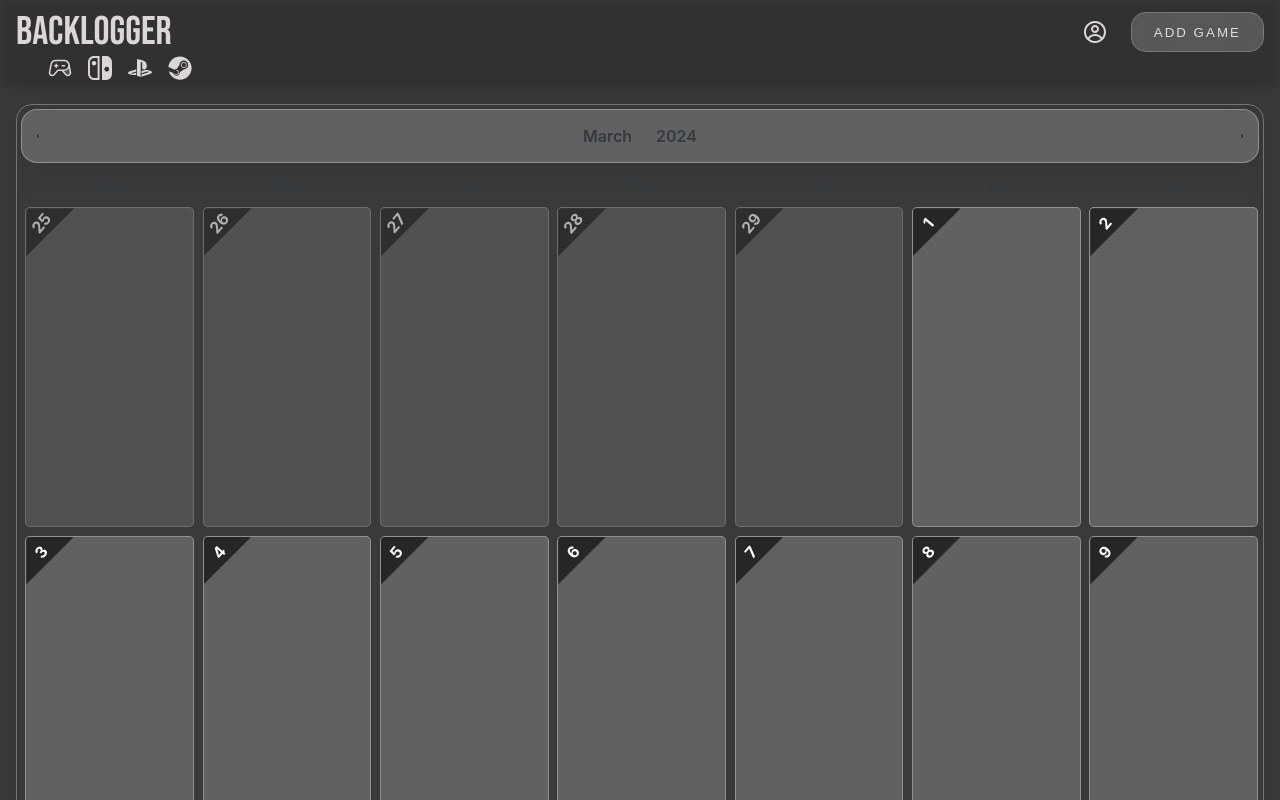
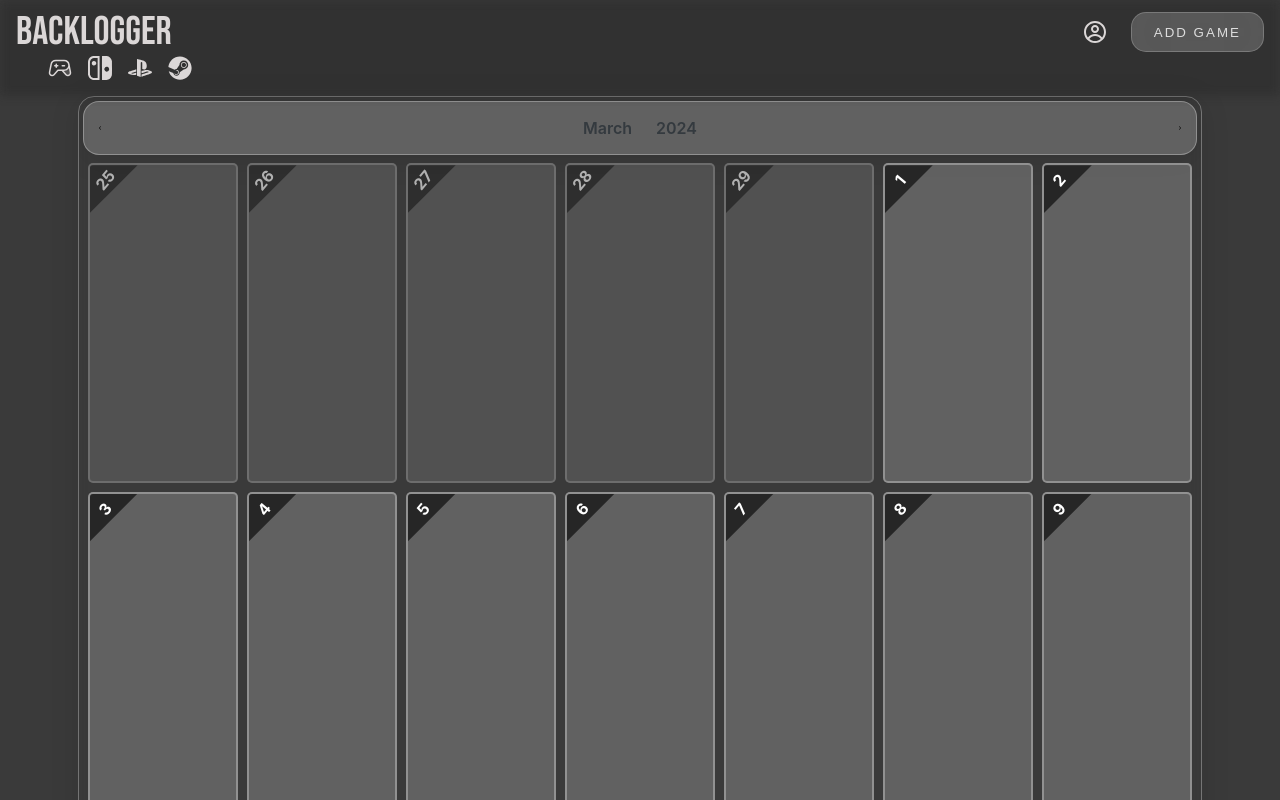
Before and after one commit to ibsuga/backlogger, a React (Vite) app: page / in a window 1280 px wide. Both pictures are taken after a click on the button "GO TO CALENDAR". Shown: the top 800 px of the page. Built offline with nearby package versions, Linux system fonts and the light colour scheme; the HTML template or start-up script is replaced by a standard one.

Commit message:
Changes calendar styles

```diff
--- a/src/App.css
+++ b/src/App.css
@@ -50,4 +50,5 @@ body,
   z-index: 9;
   padding: 1em;
   flex: 1;
+  padding-top: 6em;
 }
--- a/src/Components/CalendarDay/CalendarDay.css
+++ b/src/Components/CalendarDay/CalendarDay.css
@@ -1,14 +1,25 @@
 .CalendarDay {
     height: 20em;
-    width: 13.2vw;
+    /* width: 13.2vw; */
+    /* width: 12.2vw; */
+    flex: 1;
+    width: auto;
     border-radius: 5px;
     background: rgba(255, 255, 255, 0.2);
-    border-radius: 5px;
     box-shadow: 0 4px 30px rgba(0, 0, 0, 0.1);
-    backdrop-filter: blur(5px);
-    -webkit-backdrop-filter: blur(5px);
-    border: 1px solid rgba(255, 255, 255, 0.3);
+    border: 2px solid rgba(255, 255, 255, 0.3);
     overflow: hidden;
+    transition: 0.2s;
+    cursor: pointer;
+    position: relative;
+}
+
+.CalendarDay:hover {
+    border-color: hsl(170, 75%, 45%);
+}
+
+.CalendarDay:hover .day {
+    background-color: hsl(170, 75%, 45%);
 }
 
 .CalendarDay .day {
--- a/src/Components/Navbar/NavBar.css
+++ b/src/Components/Navbar/NavBar.css
@@ -2,9 +2,12 @@
     display: grid;
     grid-template-rows: min-content min-content;
     align-items: center;
-    height: auto;
+    height: 6em;
     backdrop-filter: blur(5px);
     padding: 0.5em 1em;
+    position: fixed;
+    width: 100%;
+    z-index: 99999999999999999999999;
 }
 
 .NavBar::before {
--- a/src/pages/ReleasesCalendar/ReleasesCalendar.css
+++ b/src/pages/ReleasesCalendar/ReleasesCalendar.css
@@ -1,5 +1,10 @@
+ .ReleasesCalendar {
+     display: flex;
+     justify-content: center;
+ }
+
  .p-calendar {
-    width: 100%;
+     width: 90%;
  }
 
  .p-datepicker,
@@ -10,6 +15,8 @@
      backdrop-filter: blur(5px);
      -webkit-backdrop-filter: blur(5px);
      border: 1px solid rgba(255, 255, 255, 0.3);
+     color: hsl(0, 0%, 80%);
+     gap: 0.5em;
  }
 
  .p-datepicker-header {
@@ -27,6 +34,7 @@
 
  .p-datepicker-calendar td[data-pc-section='day'] {
      padding: 0.2em;
+     transition: 0.3s;
  }
 
  .p-datepicker-calendar td[data-pc-section='day'] span {
@@ -34,3 +42,46 @@
      width: inherit;
      height: min-content;
  }
+
+ .p-datepicker-calendar td span[data-p-highlight='true'] {
+     background-color: tomato;
+ }
+
+ .p-datepicker-calendar td:hover {
+     border-radius: 5px;
+     transform: scale(1.03);
+ }
+
+ .p-datepicker table td>span.p-highlight {
+     background: none;
+     background-color: none;
+ }
+
+ /*Unsets default hover background*/
+ .p-datepicker:not(.p-disabled) table td span:not(.p-highlight):not(.p-disabled):hover {
+     background: none;
+ }
+
+ .ReleasesCalendar tr[data-pc-section="tableheaderrow"] {
+     display: none;
+ }
+
+ .ReleasesCalendar tr[data-pc-section="tablebodyrowprops"] {
+     display: flex;
+ }
+
+ .ReleasesCalendar tr[data-pc-section="tablebodyrowprops"]>* {
+     flex-grow: 1;
+ }
+
+ .p-datepicker table td span:focus {
+     outline: 0 none;
+     outline-offset: 0;
+     box-shadow: none !important;
+ }
+
+ .p-datepicker table td span:active .day {
+     background-color: hsl(170, 75%, 45%);
+     border-color: hsl(170, 75%, 45%);
+
+ }
```
Lines whose indentation alone changed are shown as unchanged.
